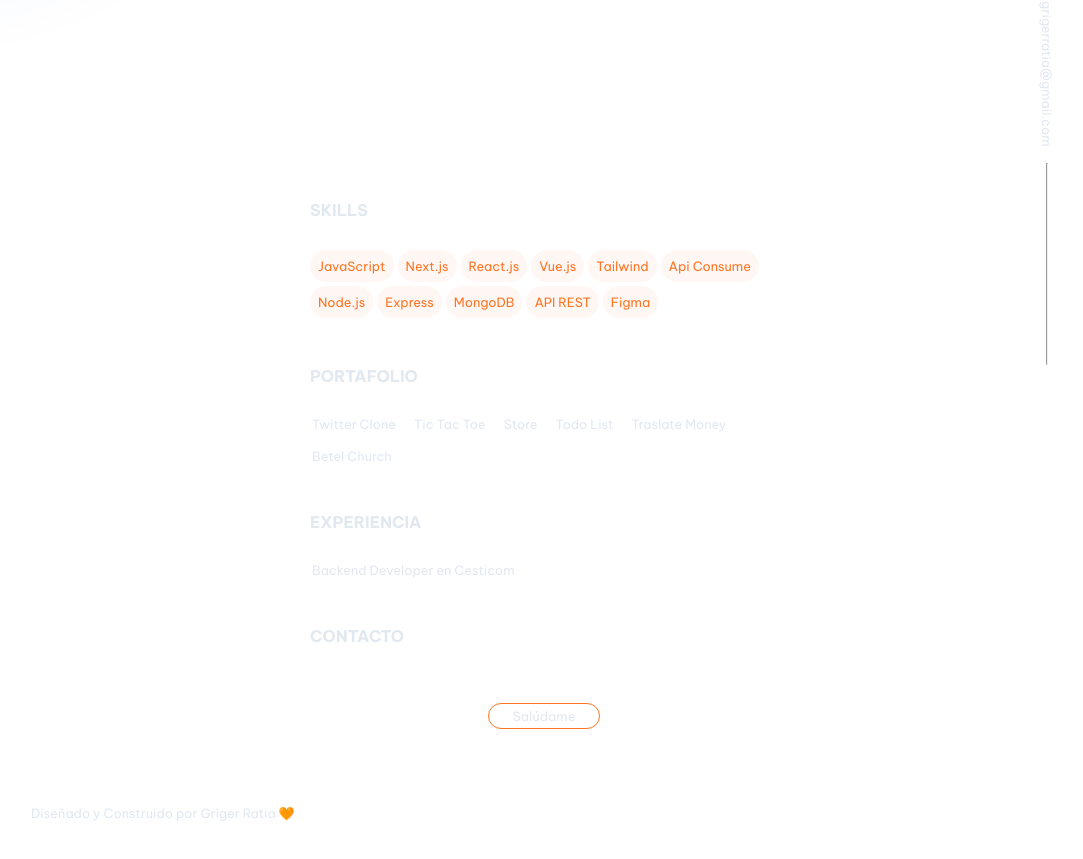
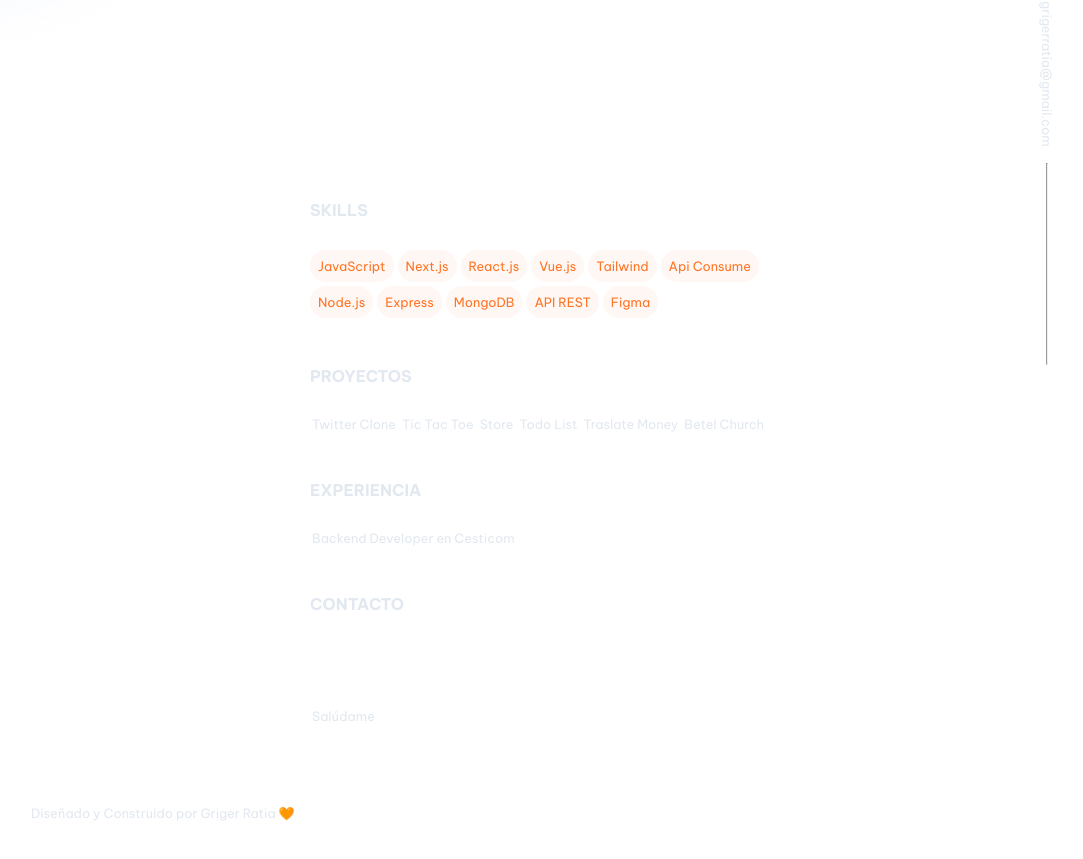
Before and after one commit to grigerratia/v1.portfolio, a React (Vite) app: page / in a window 1280 px wide. Shown: the part 419-1278 px from the top of the page, without its empty margins (97-1180 px from the left). Built offline with nearby package versions, Linux system fonts and the light colour scheme.

Commit message:
componetizando-2

```diff
--- /dev/null
+++ b/src/components/layouts/InfoItem.jsx
@@ -0,0 +1,17 @@
+import '../../styles/styles-layout/InfoItem.css'
+
+function InfoItem({ children, className, title }) {
+    return(
+        <div className='info-item'>
+
+            <div className='info-title'>{ title }</div>
+
+            <div className='info-elements'>
+                { children }
+            </div>
+
+        </div>
+    )
+}
+
+export default InfoItem
--- a/src/components/layouts/InfoSection.jsx
+++ b/src/components/layouts/InfoSection.jsx
@@ -1,52 +1,40 @@
 import '../../styles/styles-layout/InfoSection.css'
+import InfoItem from './InfoItem'
 
 function InfoSection() {
     return(
         <section className="info">
 
-            <div className='box-info-item'>
-                <div className='info-title'>Skills</div>
-                <div className="info-item skills">
-                    <div className="javascript skill">JavaScript</div>
-                    <div className="next skill">Next.js</div>
-                    <div className="react skill">React.js</div>
-                    <div className="vue skill">Vue.js</div>
-                    <div className="tailwind skill">Tailwind</div>
-                    <div className="api-consume skill">Api Consume</div>
-                    <div className="node skill">Node.js</div>
-                    <div className="express skill">Express</div>
-                    <div className="mongodb skill">MongoDB</div>
-                    <div className="api-rest skill">API REST</div>
-                    <div className="figma skill">Figma</div>
-                </div>
-            </div>
+            <InfoItem title='Skills'>
+                <div className="action">JavaScript</div>
+                <div className="action">Next.js</div>
+                <div className="action">React.js</div>
+                <div className="action">Vue.js</div>
+                <div className="action">Tailwind</div>
+                <div className="action">Api Consume</div>
+                <div className="action">Node.js</div>
+                <div className="action">Express</div>
+                <div className="action">MongoDB</div>
+                <div className="action">API REST</div>
+                <div className="action">Figma</div>
+            </InfoItem>
 
-            <div className='box-info-item'>
-                <div className='info-title'>Portafolio</div>
-                <div className="info-item proyects">
-                    <div className="info-proyect twitter-clone">Twitter Clone</div>
-                    <div className="info-proyect tic-tac-toe">Tic Tac Toe</div>
-                    <div className="info-proyect store">Store</div>
-                    <div className="info-proyect todo-list">Todo List</div>
-                    <div className="info-proyect traslate-mony">Traslate Money</div>
-                    <div className="info-proyect betel-church">Betel Church</div>
-                </div>
-            </div>
+            <InfoItem title='Proyectos'>
+                <div className="anchor">Twitter Clone</div>
+                <div className="anchor">Tic Tac Toe</div>
+                <div className="anchor">Store</div>
+                <div className="anchor">Todo List</div>
+                <div className="anchor">Traslate Money</div>
+                <div className="anchor">Betel Church</div>
+            </InfoItem>
 
-            <div className='box-info-item'>
-                <div className='info-title'>Experiencia</div>
-                <div className="info-item experiences">
-                    <div className="info-experience">Backend Developer en Cesticom</div>
-                </div>
-            </div>
+            <InfoItem title="Experiencia">
+                <div className="anchor">Backend Developer en Cesticom</div>
+            </InfoItem>
 
-
-            <div className='box-info-item box-contact'>
-                <div className='info-title'>Contacto</div>
-                <div className='mailtome'>
-                    <a href='mailto:grigerratia@gmail.com'>Salúdame</a>
-                </div>
-            </div>
+            <InfoItem title='Contacto'>
+                <a href='mailto:grigerratia@gmail.com' className='mailtome'>Salúdame</a>
+            </InfoItem>
 
     </section>
     )
--- /dev/null
+++ b/src/styles/styles-layout/InfoItem.css
@@ -0,0 +1,48 @@
+.info-item {
+    /* box-shadow: -2px 0px 16px 1px #ff68179a; */
+    padding: 16px;
+    transition: all 0.2s ease-in;
+    border: solid 1px #08266d00;
+    display: flex;
+    flex-direction: column;
+}
+
+.info-item:hover {
+    background-color: #f19e6d1f;
+    border-radius: 0.25rem;
+    border-top: solid 0.1px #e2e8f023;
+    border-left: solid 0.1px #e2e8f023;
+    border-right: solid 0.1px #06162b23;
+    border-bottom: solid 0.1px #06162b23;
+}
+
+.info-elements {
+    padding: 2rem 0 0 0;
+    display: flex;
+    flex-wrap: wrap;
+    gap: 4px;
+}
+
+.info-elements .action {
+    padding: 0.5rem;
+    border-radius: 9999px;
+    cursor: pointer;
+    color: #ff7423;
+    background-color: #ff825911;
+    font-size: 0.8rem;
+}
+
+.info-elements .action:hover {
+    color: #e2e8f0;
+}
+
+
+
+.info-title {
+    font-size: 1rem;
+    font-weight: 700;
+    text-transform: uppercase;
+    max-width: fit-content;
+    line-height: 1rem;
+    color: #e2e8f0;
+}
--- a/src/styles/styles-layout/InfoSection.css
+++ b/src/styles/styles-layout/InfoSection.css
@@ -1,4 +1,4 @@
-main .info {
+.info {
     display: flex;
     flex-direction: column;
     justify-content: space-around;
@@ -7,60 +7,8 @@ main .info {
     gap: 1rem;
 }
 
-main .info .box-info-item {
-    /* box-shadow: -2px 0px 16px 1px #ff68179a; */
-    padding: 16px;
-    transition: all 0.2s ease-in;
-    border: solid 1px #08266d00;
-}
 
-main .info .box-info-item:hover {
-    background-color: #f19e6d1f;
-    border-radius: 0.25rem;
-    border-top: solid 0.1px #e2e8f023;
-    border-left: solid 0.1px #e2e8f023;
-    border-right: solid 0.1px #06162b23;
-    border-bottom: solid 0.1px #06162b23;
-}
-
-main .info-item {
-    padding: 2rem 0 0 0;
-    display: flex;
-    flex-wrap: wrap;
-    gap: 4px;
-}
-
-main .info-item .skill {
-    padding: 0.5rem;
-    border-radius: 9999px;
-    cursor: pointer;
-    color: #ff7423;
-    background-color: #ff825911;
-    font-size: 0.8rem;
-}
-
-.info-item .skill:hover {
-    color: #e2e8f0;
-}
-
-main .info-title {
-    font-size: 1rem;
-    font-weight: 700;
-    text-transform: uppercase;
-    max-width: fit-content;
-    line-height: 1rem;
-    color: #e2e8f0;
-}
-
-main .proyects,
-.experience {
-    color: #e2e8f0;
-    display: flex;
-    gap: 1rem;
-}
-
-main .info-proyect,
-.info-experience,
+.anchor,
 .mailtome {
     border-left: solid 2px #ff742300;
     font-size: .8rem;
@@ -68,12 +16,11 @@ main .info-proyect,
     cursor: pointer;
 }
 
-main .info-proyect:hover,
-.info-experience:hover {
+.anchor:hover {
     color: #ff7423;
 }
 
-main .box-contact .mailtome {
+.mailtome {
     padding: 4rem 0rem;
     text-align: center;
 }
```
